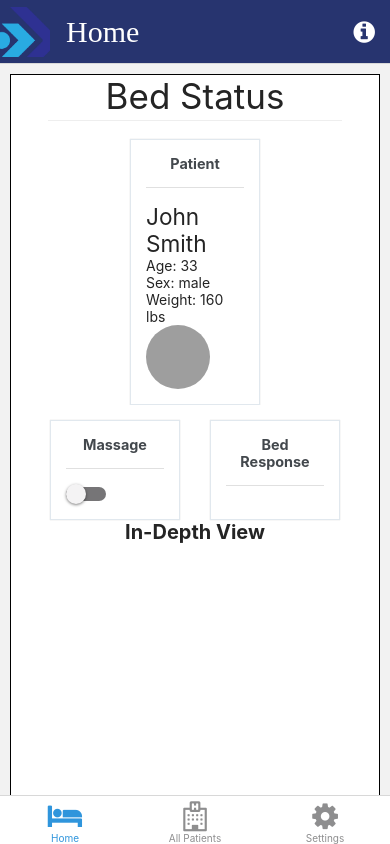
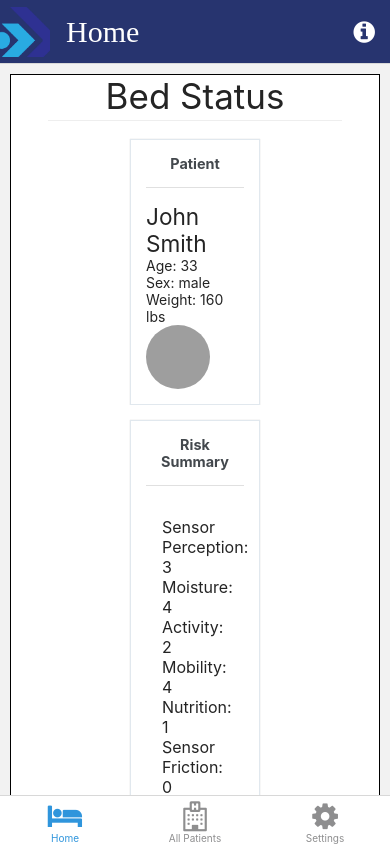
Before and after one commit to jacksonmed-dev/Oracle_Bed_App, a React Native app: screen /TabOne in a window 390 px wide. Built offline with nearby package versions, Linux system fonts and the light colour scheme; no server answers; grey boxes are pictures that could not be loaded; what expo-linking would draw is missing.

Commit message:
Simple risk summary

```diff
--- a/screens/TabOneScreen.tsx
+++ b/screens/TabOneScreen.tsx
@@ -4,6 +4,7 @@ import { Card, Text } from "@rneui/themed";
 import {View } from '../components/Themed';
 import { RootTabScreenProps } from '../types';
 import Patient from '../views/patient';
+import RiskSummary from '../views/risksummary';
 import styles from '../styles/defaultstyles';
 
 export default function TabOneScreen({ navigation }: RootTabScreenProps<'TabOne'>) {
@@ -56,7 +57,8 @@ export default function TabOneScreen({ navigation }: RootTabScreenProps<'TabOne'
           />
           <View style={styles.separator}/>
         </View> */}
-        <Patient data={data}/>
+        <Patient/>
+        <RiskSummary/>
         <View style={styles.mid}>
           <Card containerStyle={{width: Dimensions.get('window').width/3}}>
             <Card.Title>Massage</Card.Title>
--- a/views/patient.tsx
+++ b/views/patient.tsx
@@ -1,9 +1,9 @@
 import {View } from '../components/Themed';
 import {StyleSheet, Dimensions} from 'react-native';
-import styles from '../styles/defaultstyles';
 import { Card, Text } from "@rneui/themed";
 import Patients from '../testdata/patients';
 import { Avatar } from '@rneui/themed';
+import styles from '../styles/defaultstyles';
 
 
 // type data = {
@@ -15,7 +15,7 @@ const Patient: React.FC = () => {
     const data=Patients[0];
     console.log(data.avatar);
     return(
-        <View style={styles2.container}>
+        <View>
                 <Card containerStyle={{width: Dimensions.get('window').width/3}}>
                 <Card.Title>Patient</Card.Title>
                 <Card.Divider />
--- /dev/null
+++ b/views/risksummary.tsx
@@ -0,0 +1,43 @@
+import {View} from '../components/Themed';
+import styles from '../styles/defaultstyles';
+import {Card, Text} from '@rneui/themed';
+import {Dimensions} from 'react-native';
+import { ListItem } from 'react-native-elements';
+
+const data = [
+  {
+    perception: 3,
+    moisture: 4,
+    activity: 2,
+    mobility: 4,
+    nutrition: 1,
+    friction: 0,
+  }
+]
+
+const RiskSummary: React.FC<{}> = () => {
+  return (
+    <View>
+      <Card containerStyle={{width: Dimensions.get('window').width/3}}>
+        <Card.Title>Risk Summary</Card.Title>
+        <Card.Divider />
+        {
+          data.map((item, index) => (
+            <ListItem key={index} >
+              <ListItem.Content>
+                <ListItem.Title>Sensor Perception: {item.perception}</ListItem.Title>
+                <ListItem.Title>Moisture: {item.moisture}</ListItem.Title>
+                <ListItem.Title>Activity: {item.activity}</ListItem.Title>
+                <ListItem.Title>Mobility: {item.mobility}</ListItem.Title>
+                <ListItem.Title>Nutrition: {item.nutrition}</ListItem.Title>
+                <ListItem.Title>Sensor Friction: {item.friction}</ListItem.Title>
+              </ListItem.Content>
+            </ListItem>
+          ))
+        }
+      </Card>
+    </View>
+  );
+}
+
+export default RiskSummary;
```
